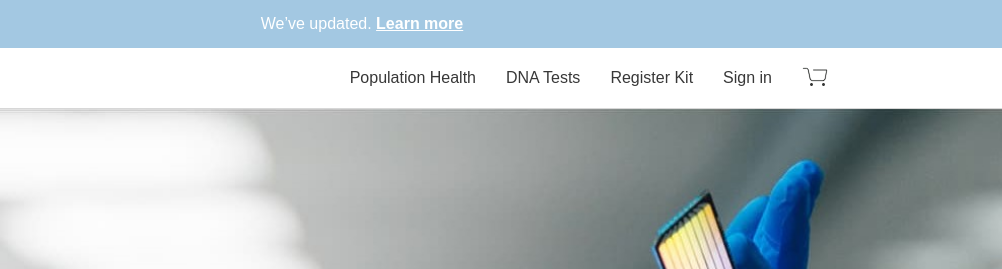
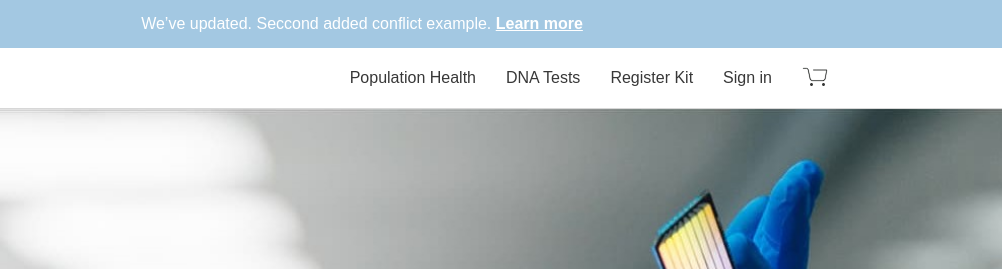
Before and after one commit to Baklytsky/training, a website: page index.html in a window 1280 px wide. Shown: the top 269 px of the page, 278-1280 px from the left. Drawn offline with nearby package versions, Linux system fonts and the light colour scheme; a web font is replaced by a local one.

Commit message:
second comflict exaple

```diff
--- a/index.html
+++ b/index.html
@@ -15,7 +15,7 @@
 
     <!----------------------------------- Announcement --------------------------------->
     <div class="announcement">
-        <p class="announcement-text">We’ve updated.
+        <p class="announcement-text">We’ve updated. Seccond added conflict example.
             <a href="#" class="announcement-link">Learn more</a>
         </p>
     </div>
```
